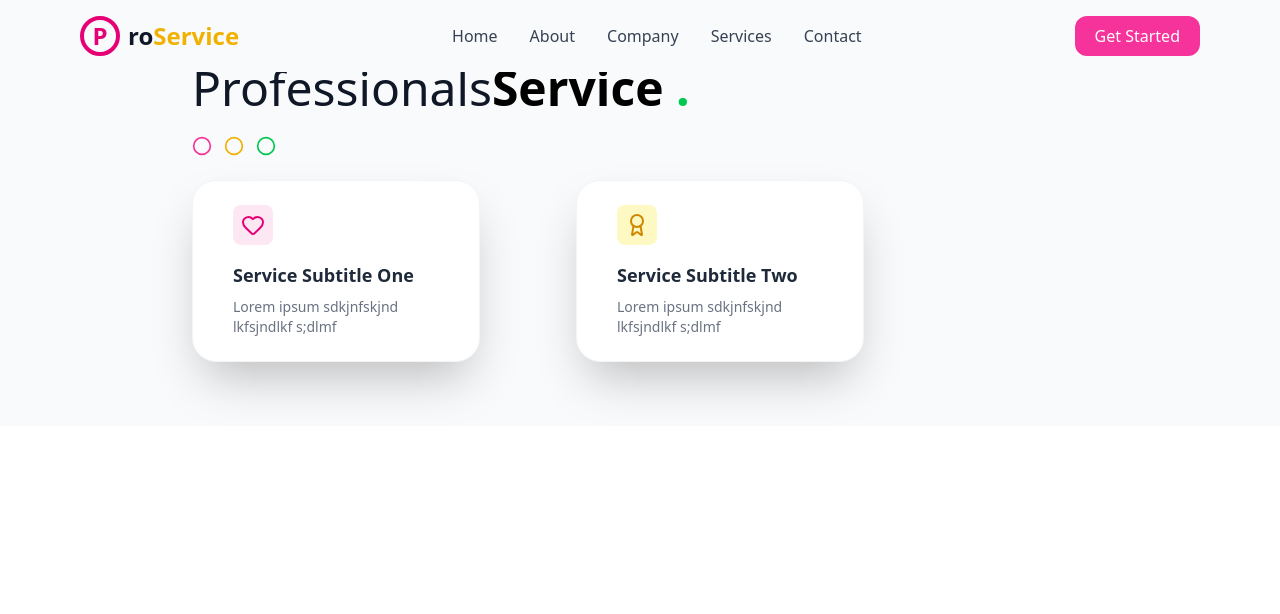
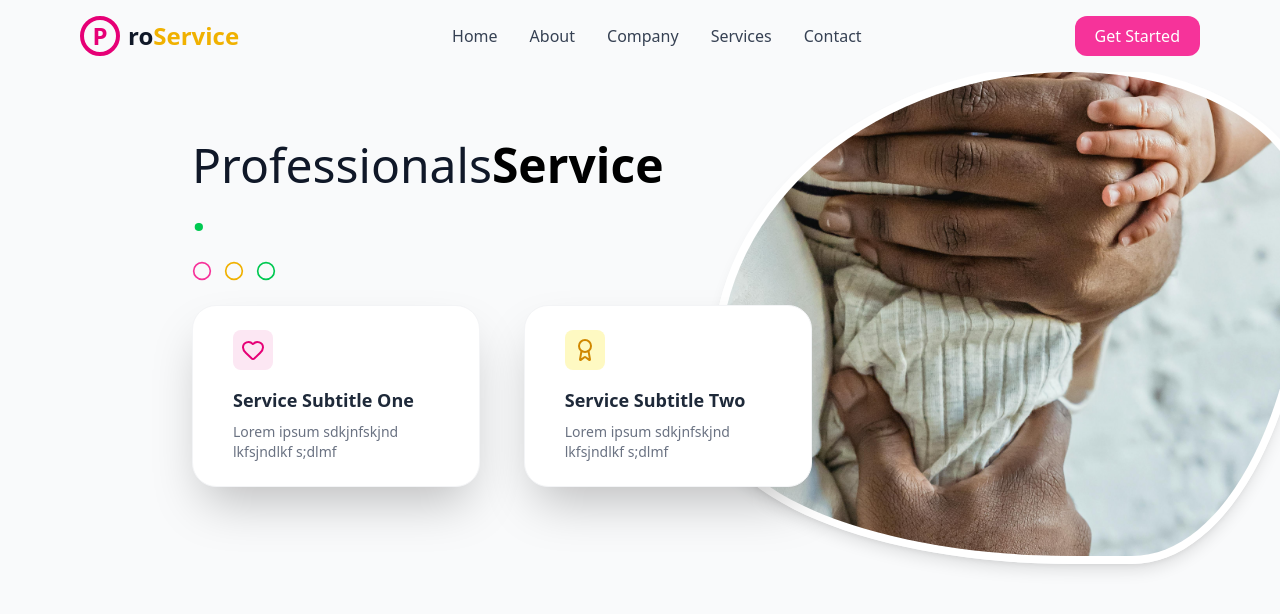
Before and after one commit to pinkx-xlink/tailwindcss-experiment, a React (Vite) app in the folder bank_modern_app/: page / in a window 1280 px wide. Shown: the top 614 px of the page. Built offline with nearby package versions, Linux system fonts and the light colour scheme.

Commit message:
Add image to Hero section, and add irregularly shaped rounded border around it

```diff
--- a/bank_modern_app/src/components/Hero.jsx
+++ b/bank_modern_app/src/components/Hero.jsx
@@ -1,5 +1,5 @@
 import { Circle, Heart, Award } from 'lucide-react';
-import React from 'react';
+import hero from '../assets/hands.jpg';
 
 const Hero = () => {
   return (
@@ -56,6 +56,18 @@ const Hero = () => {
 
             </div>
         </div>
+        <div className='flex-1 mt-12 lg:mt-0 lg:ml-12 relative w-full
+        flex justify-center'>
+            <div className='w-64 h-64 sm:w-80 sm:h-80 md:w-96 md::h-96
+            lg:w-[600px] lg:h-[500px] overflow-hidden border-8
+            border-white shadow-lg lg:shadow-lg
+            rounded-[60%_40%_30%_60%/60%_30%_70%_30%] relative z-10'>
+                <img
+                src={hero}
+                alt="Hero"
+                className='object-cover w-full h-full'/>
+            </div>
+        </div>
     </section>
   )
 }
```
